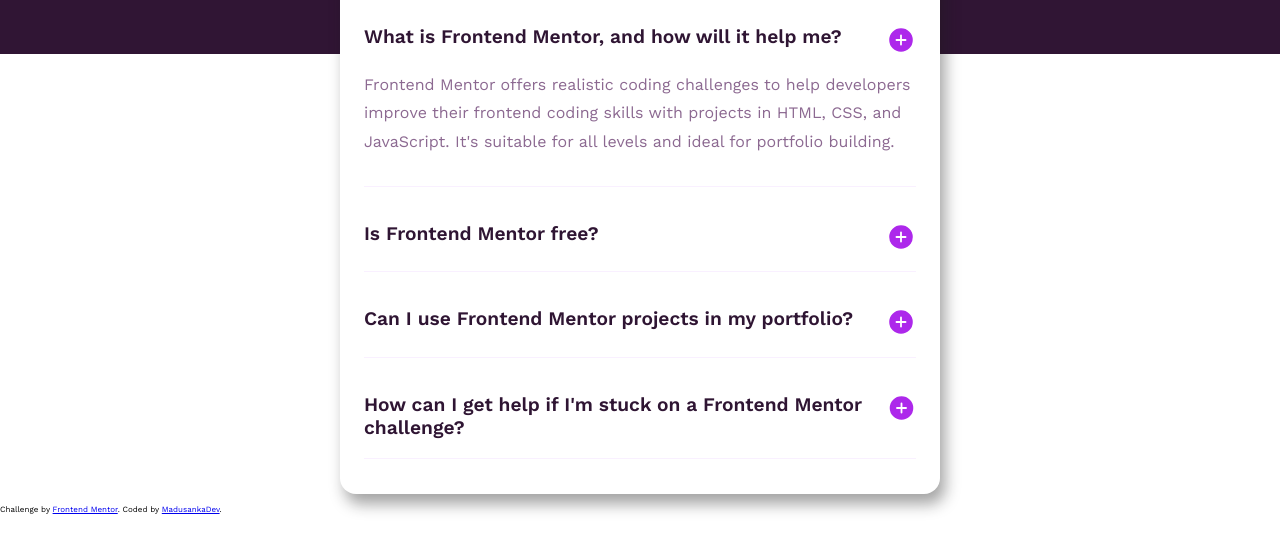
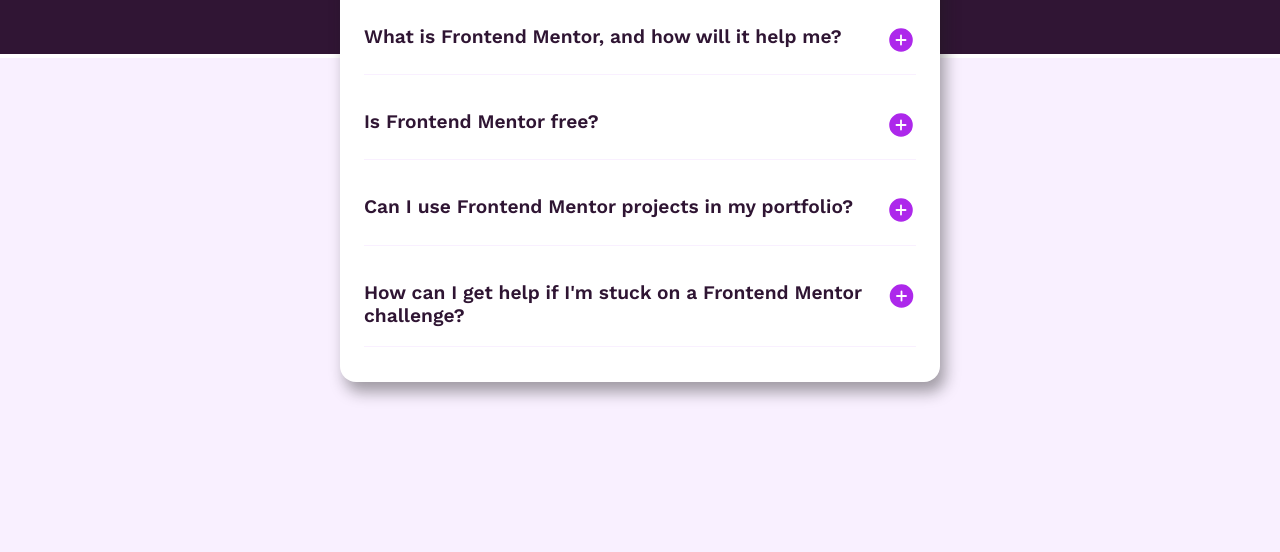
Before and after one commit to Madusankadev/FAQ-accordion, a plain HTML site: page index.html in a window 1280 px wide. Both pictures are taken after a click on the item 640 px from the left and 371 px from the top of the page. Shown: the part 266-818 px from the top of the page. Drawn offline with nearby package versions, Linux system fonts and the light colour scheme.

Commit message:
Finalize Design
add intracavity to the design

```diff
--- a/css/main.css
+++ b/css/main.css
@@ -34,6 +34,7 @@ ul , ol, li {
 
 body {
     font-family: "Work Sans", sans-serif;
+    overflow-x: hidden;
 }
 
 .bgWhite {
--- a/index.html
+++ b/index.html
@@ -21,55 +21,55 @@
         <img src="./assets/images/background-pattern-desktop.svg" alt="Flowers" style="width:auto;">
       </picture>
     </div>
-    <div class="bg bgWhite"></div>
+    <div class="bg bgWhite" id="bgWhite"></div>
 
-    <section class="faqBox">
+    <section class="faqBox" id="faqBox">
       <div class="titleBox">
         <img src="./assets/images/icon-star.svg" alt="star icon" width="5%">
         <h1 class="titleText">FAQs</h1>
       </div>
 
       <ul>
-        <li class="faqRow">
+        <li class="faqRow" onclick="toggleQ('a1');">
           <div class="quesRow">
             <h2 class="faqTitle boldText">What is Frontend Mentor, and how will it help me?</h2>
             <img src="./assets/images/icon-plus.svg" alt="expand Icon" class="faqIcon">
           </div>
-          <p class="qContent ">
+          <p class="qContent " id="a1">
             Frontend Mentor offers realistic coding challenges to help developers improve their
             frontend coding skills with projects in HTML, CSS, and JavaScript. It's suitable for
             all levels and ideal for portfolio building.
           </p>
         </li>
 
-        <li class="faqRow">
+        <li class="faqRow" onclick="toggleQ('a2');">
           <div class="quesRow">
             <h2 class="faqTitle boldText">Is Frontend Mentor free?</h2>
             <img src="./assets/images/icon-plus.svg" alt="expand Icon" class="faqIcon">
           </div>
-          <p class="qContent hideContent">
+          <p class="qContent hideContent" id="a2">
             Yes, Frontend Mentor offers both free and premium coding challenges, with the free
             option providing access to a range of projects suitable for all skill levels.
           </p>
         </li>
 
-        <li class="faqRow">
+        <li class="faqRow" onclick="toggleQ('a3');">
           <div class="quesRow">
             <h2 class="faqTitle boldText">Can I use Frontend Mentor projects in my portfolio?</h2>
             <img src="./assets/images/icon-plus.svg" alt="expand Icon" class="faqIcon">
           </div>
-          <p class="qContent hideContent">
+          <p class="qContent hideContent" id="a3">
             Yes, you can use projects completed on Frontend Mentor in your portfolio. It's an excellent
             way to showcase your skills to potential employers!
           </p>
         </li>
 
-        <li class="faqRow">
+        <li class="faqRow" onclick="toggleQ('a4');">
           <div class="quesRow">
             <h2 class="faqTitle boldText">How can I get help if I'm stuck on a Frontend Mentor challenge?</h2>
             <img src="./assets/images/icon-plus.svg" alt="expand Icon" class="faqIcon">
           </div>
-          <p class="qContent hideContent">
+          <p class="qContent hideContent" id="a4">
             The best place to get help is inside Frontend Mentor's Discord community. There's a help
             channel where you can ask questions and seek support from other community members.
           </p>
@@ -77,10 +77,6 @@
       </ul>
     </section>
   </main>
-
-  <div class="attribution">
-    Challenge by <a href="https://www.frontendmentor.io?ref=challenge" target="_blank">Frontend Mentor</a>.
-    Coded by <a href="#">MadusankaDev</a>.
-  </div>
+  <script src="./js/main.js"></script>
 </body>
 </html>
--- /dev/null
+++ b/js/main.js
@@ -0,0 +1,13 @@
+// get element height and set margin
+
+var faqBox = document.getElementById("faqBox");
+var faqBoxHeight = faqBox.offsetHeight + "px";
+
+var bgWhite = document.getElementById("bgWhite");
+bgWhite.style.height = faqBoxHeight;
+
+function toggleQ(ansId) {
+    var ans = document.getElementById(ansId);
+    ans.classList.toggle("hideContent");
+
+}
```
